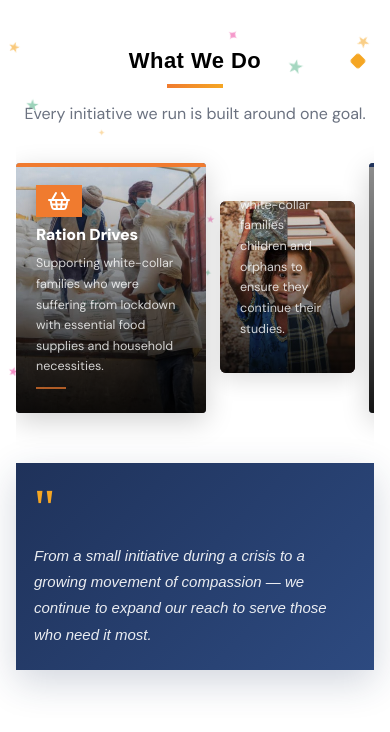
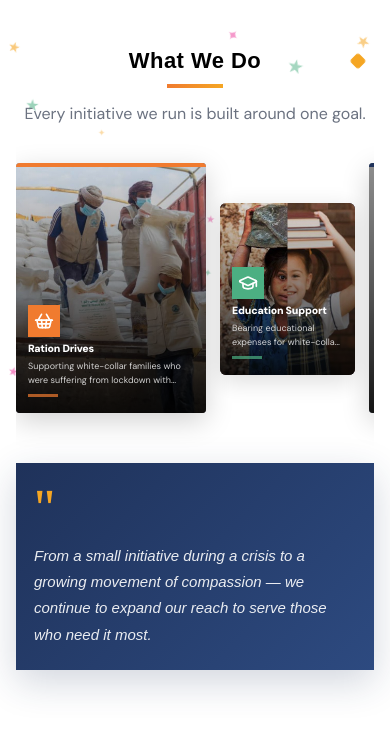
Before and after one commit to Musafaizan/saya, a Next.js app: page /page/facilities in a window 390 px wide. Shown: the top 732 px of the page. Built offline with nearby package versions, Linux system fonts and the light colour scheme; grey boxes are pictures that could not be loaded.

Commit message:
Updated donate modal section

```diff
--- a/app/page/facilities/facilities.css
+++ b/app/page/facilities/facilities.css
@@ -142,7 +142,7 @@
 .fac__track::-webkit-scrollbar { display: none; }
 
 /* ════════════════════════════════════════
-   BIG CARD — with overlay + text (same as before)
+   BIG CARD
 ════════════════════════════════════════ */
 .fac__card {
   position: relative;
@@ -176,26 +176,22 @@
 }
 
 /* ════════════════════════════════════════
-   SMALL CARD — plain photo, no overlay, no text
-   Reference: staggered gallery style (Image 2)
+   SMALL CARD
 ════════════════════════════════════════ */
 .fac__card--small {
   width: 220px;
   height: 280px;
-  margin-top: 60px;             /* vertical stagger */
+  margin-top: 60px;
   border-radius: 6px;
   box-shadow: 0 6px 24px rgba(0, 0, 0, 0.14);
   transition: transform 0.4s cubic-bezier(0.22, 1, 0.36, 1),
               box-shadow 0.4s ease;
-  /* no dark overlay, no text — just clean photo */
 }
 
 .fac__card--small:hover {
   transform: translateY(-8px) scale(1.03);
   box-shadow: 0 20px 48px rgba(0, 0, 0, 0.22);
 }
-
-
 
 /* ════════════════════════════════════════
    CARD BG IMAGE
@@ -213,7 +209,7 @@
 }
 
 /* ════════════════════════════════════════
-   BIG CARD — OVERLAY & CONTENT
+   OVERLAY — dono cards
 ════════════════════════════════════════ */
 .fac__card-overlay {
   position: absolute;
@@ -227,7 +223,8 @@
   );
   transition: background 0.45s ease;
 }
-.fac__card--big:hover .fac__card-overlay {
+.fac__card--big:hover .fac__card-overlay,
+.fac__card--small:hover .fac__card-overlay {
   background: linear-gradient(
     to top,
     rgba(0, 0, 0, 0.80) 0%,
@@ -236,6 +233,9 @@
   );
 }
 
+/* ════════════════════════════════════════
+   CARD CONTENT — dono cards
+════════════════════════════════════════ */
 .fac__card-content {
   position: absolute;
   inset: 0;
@@ -258,7 +258,8 @@
   box-shadow: 0 6px 16px rgba(0, 0, 0, 0.28);
   transition: transform 0.45s cubic-bezier(0.22, 1, 0.36, 1);
 }
-.fac__card--big:hover .fac__card-icon-wrap {
+.fac__card--big:hover .fac__card-icon-wrap,
+.fac__card--small:hover .fac__card-icon-wrap {
   transform: scale(1.1) translateY(-2px);
 }
 
@@ -290,7 +291,8 @@
   transition: width 0.45s cubic-bezier(0.22, 1, 0.36, 1),
               opacity 0.45s ease;
 }
-.fac__card--big:hover .fac__card-line {
+.fac__card--big:hover .fac__card-line,
+.fac__card--small:hover .fac__card-line {
   width: 56px;
   opacity: 1;
 }
@@ -358,7 +360,7 @@
   font-size: 17px;
   font-style: italic;
   font-family: 'Poppins', sans-serif;
-font-weight: 500;
+  font-weight: 500;
   color: rgba(255, 255, 255, 0.9);
   line-height: 1.75;
   margin: 0;
@@ -397,7 +399,7 @@ font-weight: 500;
 }
 
 /* ════════════════════════════════════════
-   RESPONSIVE BREAKPOINTS
+   RESPONSIVE — 1024px
 ════════════════════════════════════════ */
 @media (max-width: 1024px) {
   .facilities { padding: 80px 40px; }
@@ -405,6 +407,9 @@ font-weight: 500;
   .fac__card--small { width: 195px; height: 250px; margin-top: 55px; }
 }
 
+/* ════════════════════════════════════════
+   RESPONSIVE — 768px
+════════════════════════════════════════ */
 @media (max-width: 768px) {
   .facilities { padding: 60px 24px; }
   .facilities__inner { gap: 0; }
@@ -417,7 +422,22 @@ font-weight: 500;
   }
 
   .fac__card--big   { width: 240px; height: 310px; }
-  .fac__card--small { width: 170px; height: 220px; margin-top: 50px; }
+
+  /* Original height, sirf margin-top thoda kam */
+  .fac__card--small { width: 170px; height: 220px; margin-top: 40px; }
+
+  /* Small card content mobile pe adjust */
+  .fac__card-content  { padding: 14px 12px 16px; gap: 5px; }
+  .fac__card-icon-wrap { width: 32px; height: 32px; }
+  .fac__card-title    { font-size: 12px; }
+  .fac__card-desc     {
+    font-size: 10px;
+    line-height: 1.5;
+    display: -webkit-box;
+    -webkit-line-clamp: 3;
+    -webkit-box-orient: vertical;
+    overflow: hidden;
+  }
 
   .facilities__quote-banner {
     padding: 28px 24px;
@@ -428,14 +448,24 @@ font-weight: 500;
   .facilities__quote-text { font-size: 15px; }
 }
 
+/* ════════════════════════════════════════
+   RESPONSIVE — 480px
+════════════════════════════════════════ */
 @media (max-width: 480px) {
   .fac__card--big   { width: 210px; height: 275px; }
-  .fac__card--small { width: 150px; height: 195px; margin-top: 42px; }
+  .fac__card--small { width: 150px; height: 195px; margin-top: 40px; }
+  .fac__card-title  { font-size: 11px; }
+  .fac__card-desc   { font-size: 9.5px; }
 }
 
+/* ════════════════════════════════════════
+   RESPONSIVE — 400px
+════════════════════════════════════════ */
 @media (max-width: 400px) {
   .facilities { padding: 48px 16px; }
   .facilities__quote-banner { padding: 22px 18px; }
   .fac__card--big   { width: 190px; height: 250px; }
-  .fac__card--small { width: 135px; height: 172px; margin-top: 38px; }
+  .fac__card--small { width: 135px; height: 172px; margin-top: 40px; }
+  .fac__card-title  { font-size: 10.5px; }
+  .fac__card-desc   { font-size: 9px; -webkit-line-clamp: 2; }
 }
--- a/app/page/facilities/page.jsx
+++ b/app/page/facilities/page.jsx
@@ -121,7 +121,6 @@ const facilities = [
 
 const Facilities = () => {
   const trackRef = useRef(null);
-
   const [cur, setCur] = useState({ x: 0, y: 0, side: "right", show: false });
 
   const handleMouseMove = useCallback((e) => {
@@ -217,16 +216,16 @@ const Facilities = () => {
                       alt={item.title}
                       fill
                       className="fac__card-bg-img"
-                      sizes="(max-width: 768px) 80vw, 22vw"
+                      sizes="(max-width: 768px) 60vw, 22vw"
                       style={{ objectFit: "cover" }}
                     />
                   )}
 
+                  {/* Overlay + text — DONO cards pe, big aur small dono */}
                   <div className="fac__card-overlay" />
-
                   <div className="fac__card-content">
                     <div className="fac__card-icon-wrap">
-                      <Icon size={24} color="#fff" strokeWidth={2} />
+                      <Icon size={20} color="#fff" strokeWidth={2} />
                     </div>
                     <h3 className="fac__card-title">{item.title}</h3>
                     <p className="fac__card-desc">{item.description}</p>
```
Also changed, not shown: app/page/package/package.css (+34 -12 lines).
